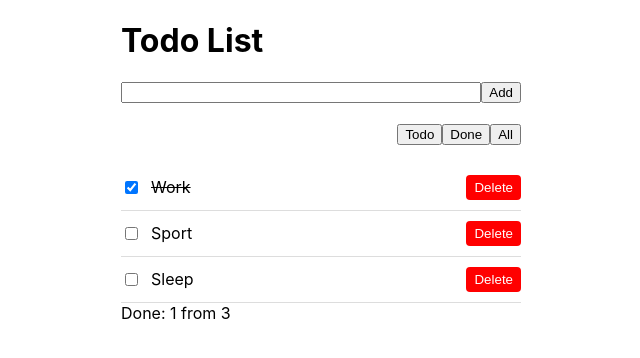
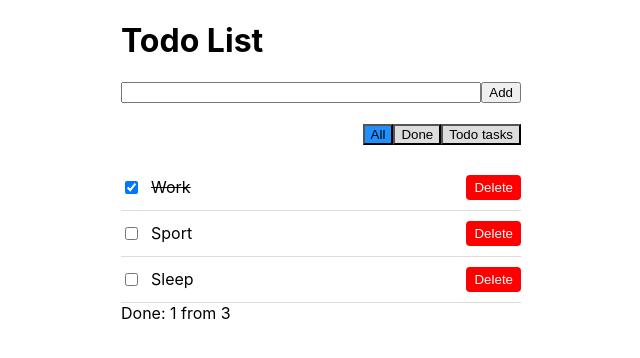
Before and after one commit to kudriashova-ag/react-app-p33, a React (Create React App) app: page / in a window 1280 px wide. Shown: the top 358 px of the page, without its empty margins (319-959 px from the left). Built offline with nearby package versions, Linux system fonts and the light colour scheme.

Commit message:
Filter Todo

```diff
--- a/src/components/todo/TodoFilter.jsx
+++ b/src/components/todo/TodoFilter.jsx
@@ -1,11 +1,21 @@
 import React from "react";
 
-const TodoFilter = () => {
+const TodoFilter = ({ setActiveFilter, activeFilter, filters }) => {
+  const filterKeys = Object.keys(filters); // ['all', 'todo', 'done']
+
   return (
     <div className="todo-filter">
-      <button>Todo</button>
-      <button>Done</button>
-      <button>All</button>
+      {filterKeys.map((key) => (
+        <button
+          key={key}
+          onClick={() => setActiveFilter(key)}
+          style={{
+            backgroundColor: activeFilter === key ? "dodgerblue" : "#ddd",
+          }}
+        >
+          {key}
+        </button>
+      ))}
     </div>
   );
 };
--- a/src/components/todo/TodoItem.jsx
+++ b/src/components/todo/TodoItem.jsx
@@ -3,6 +3,18 @@ import React, { useState } from "react";
 const TodoItem = ({ item, removeTask, toggleDone, editTitle }) => {
   const [isEdit, setIsEdit] = useState(false);
   const [title, setTitle] = useState(item.title);
+  const [errorMessage, setErrorMessage] = useState('');
+
+
+  const changeHandler = (e) => {
+    setTitle(e.target.value);
+    if (e.target.value.trim().length < 3) {
+      setErrorMessage("Title must be at least 3 symbols");
+      return;
+    }
+    setErrorMessage('')
+  };
+
 
   const normalTemplate = (
     <span
@@ -14,17 +26,23 @@ const TodoItem = ({ item, removeTask, toggleDone, editTitle }) => {
   );
 
   const editTemplate = (
+    <div>
       <input
         type="text"
         autoFocus={true}
         value={title}
-      onChange={(e) => setTitle(e.target.value)}
+        onChange={changeHandler}
         onBlur={() => {
+          if (!errorMessage)
             editTitle(item.id, title);
           setIsEdit(false);
         }}
       />
+      {errorMessage && <div className="error">{ errorMessage }</div>}
+    </div>
   );
+
+
 
 
   return (
--- a/src/components/todo/TodoList.jsx
+++ b/src/components/todo/TodoList.jsx
@@ -8,6 +8,7 @@ import uniqid from "uniqid";
 
 const TodoList = () => {
   const [tasks, setTasks] = useState(list);
+  const [activeFilter, setActiveFilter] = useState('All');
 
   const addTask = (title) => {
     setTasks([...tasks, { id: uniqid(), title, done: false }]);
@@ -18,14 +19,14 @@ const TodoList = () => {
   };
 
   const toggleDone = (id) => {
-    const newTasks = tasks.map(task => {
+    const newTasks = tasks.map((task) => {
       if (task.id === id) {
-        return {...task, done: !task.done}
+        return { ...task, done: !task.done };
       }
       return task;
-    })
+    });
     setTasks(newTasks);
-  }
+  };
 
   const editTitle = (id, title) => {
     const newTasks = tasks.map((task) => {
@@ -35,17 +36,26 @@ const TodoList = () => {
       return task;
     });
     setTasks(newTasks);
-  }
+  };
 
+  const filters = {
+    All: () => true,
+    Done: (task) => task.done,
+    'Todo tasks': (task) => !task.done
+  };
 
   return (
     <div className="todo">
       <h1>Todo List</h1>
       <TodoForm addTask={addTask} />
       <div className="todo-panel">
-        <TodoFilter />
+        <TodoFilter
+          setActiveFilter={setActiveFilter}
+          activeFilter={activeFilter}
+          filters={filters}
+        />
         <div className="todo-list">
-          {tasks.map((task) => (
+          {tasks.filter(filters[activeFilter]).map((task) => (
             <TodoItem
               key={task.id}
               item={task}
```
Lines whose indentation alone changed are shown as unchanged.
